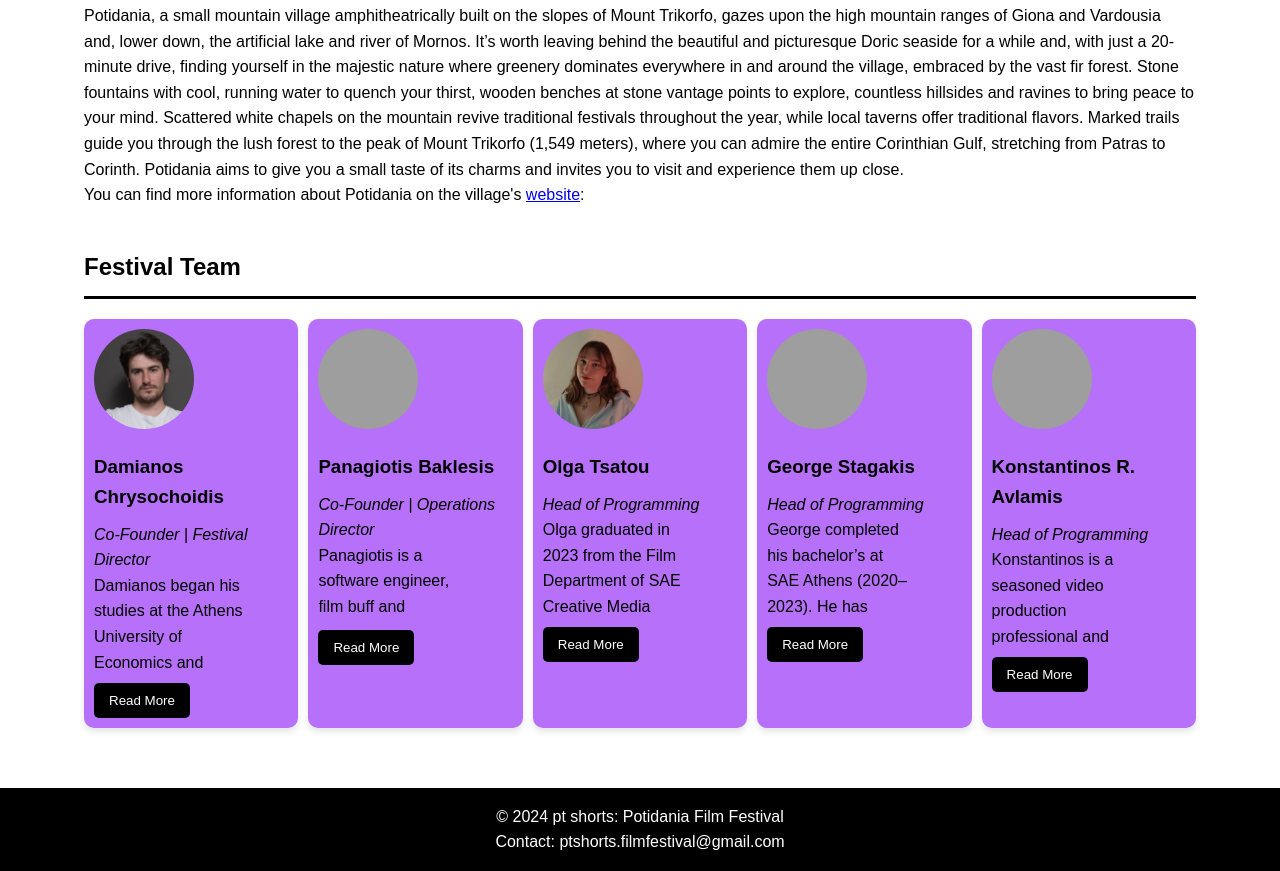
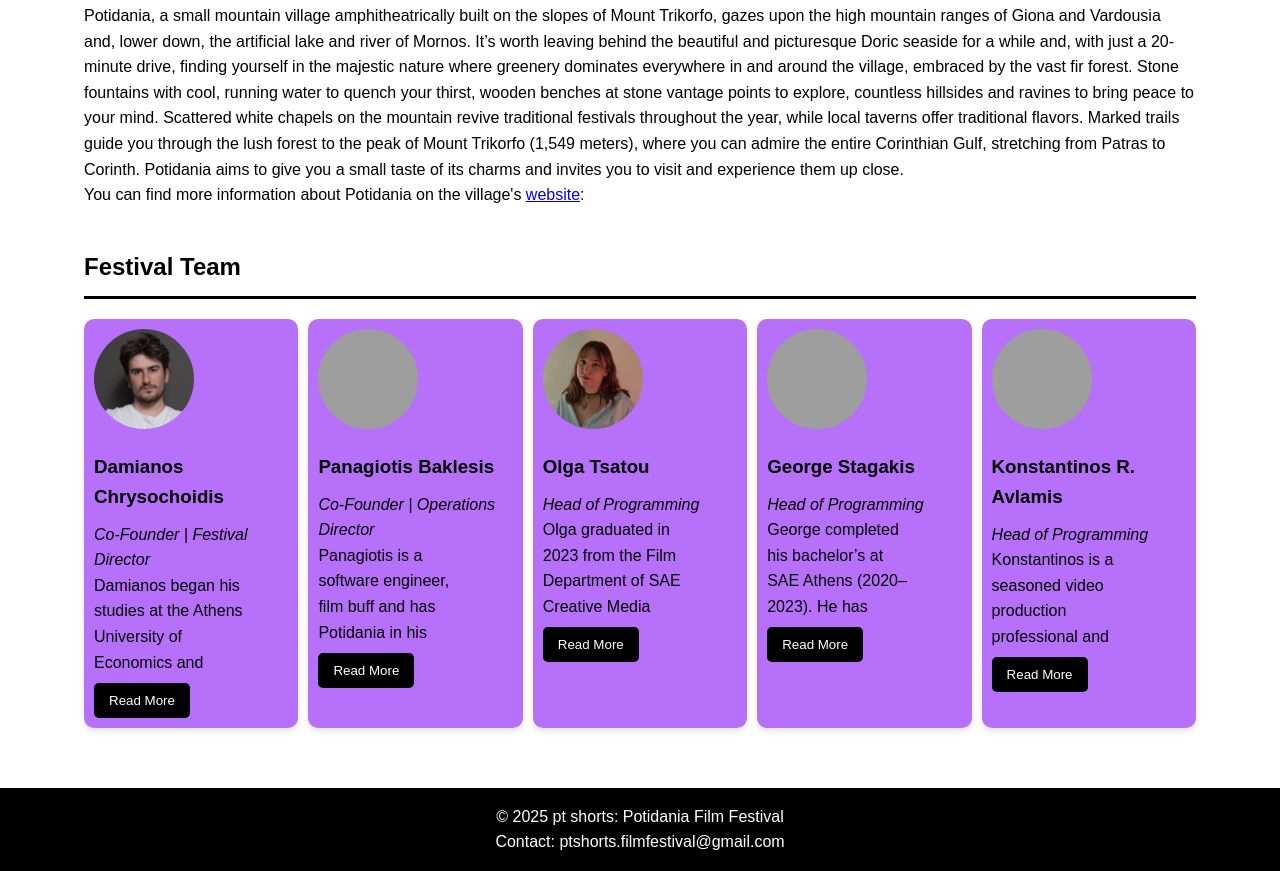
Before and after one commit to baklesis/baklesis.github.io, a plain HTML site: page docs/index.html in a window 1280 px wide. Shown: the part 1827-2698 px from the top of the page. Drawn offline with Linux system fonts and the light colour scheme; grey boxes are pictures that could not be loaded.

Commit message:
add Panagiotis' bio and fix date

```diff
--- a/docs/index.html
+++ b/docs/index.html
@@ -369,7 +369,7 @@
                     <h3>Panagiotis Baklesis</h3>
                     <p><em>Co-Founder | Operations Director</em></p>
                     <div class="bio">
-                        <p>Panagiotis is a software engineer, film buff and  </p>
+                        <p>Panagiotis is a software engineer, film buff and has Potidania in his heart. After attending loads of film festivals with Damianos, he decided to embark on this advneture and handle the operational side of pt-shorts / Potidania Film Festival.</p>
                     </div>
                     <button class="toggle-btn">Read More</button>
                 </div>
@@ -406,7 +406,7 @@
     </main>
 
     <footer>
-        <p>&copy; 2024 pt shorts: Potidania Film Festival</p>
+        <p>&copy; 2025 pt shorts: Potidania Film Festival</p>
         <p>Contact: ptshorts.filmfestival@gmail.com </p>
     </footer>
 
```
